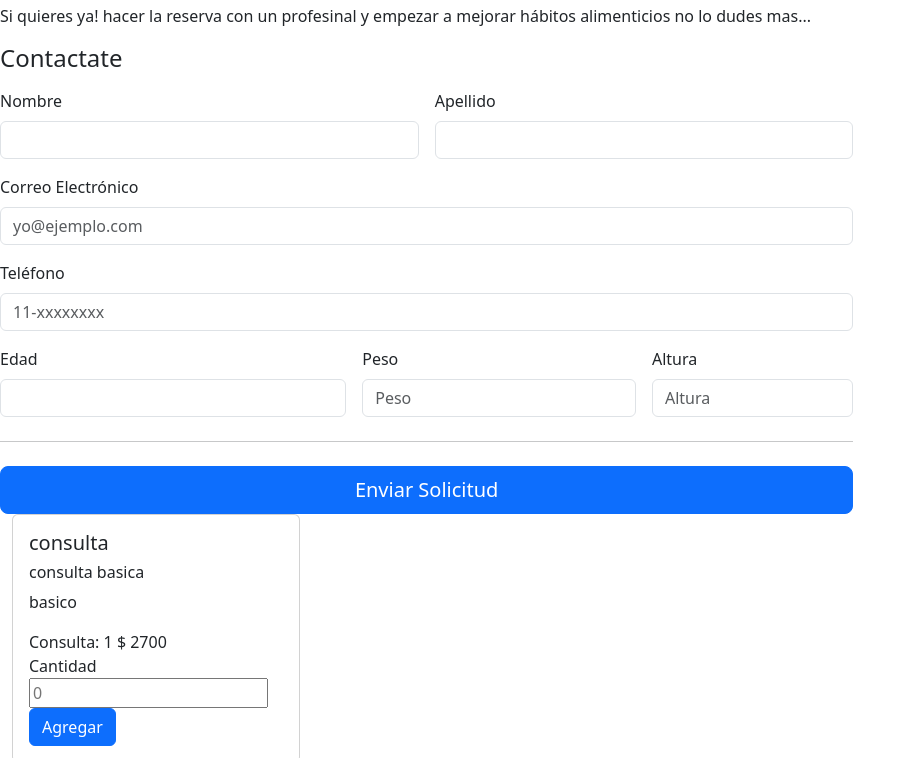
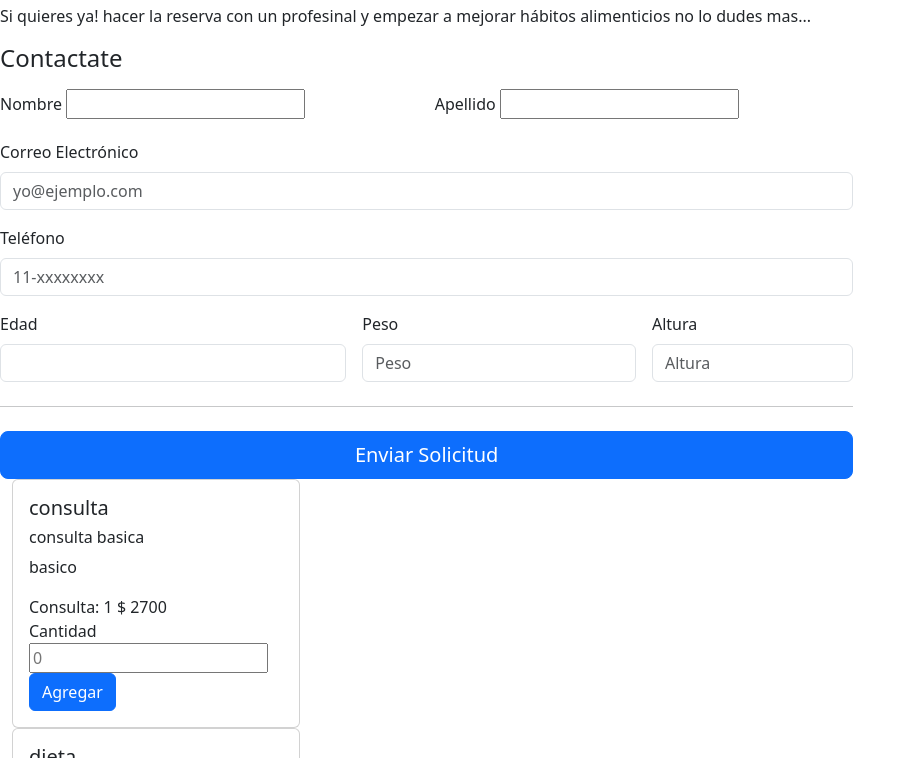
Before and after one commit to matiaslarumbe/javascript-comi39500, a plain HTML site: page index.html in a window 1280 px wide. Shown: the part 42-800 px from the top of the page, without its empty margins (0-916 px from the left). Drawn offline with nearby package versions, Linux system fonts and the light colour scheme.

Commit message:
Creacion de comentarios

```diff
--- a/index.html
+++ b/index.html
@@ -41,11 +41,11 @@
             <div class="col-md-7 col-lg-8">
               <h4 class="mb-3">Contactate</h4>
               <!-- SUBMIT -->
-              <form id="formulario" novalidate>
+              <form id="formulario"   novalidate>
                 <div class="row g-3">
                   <div class="col-sm-6">
                     <label for="Nombre" class="form-label">Nombre</label>
-                    <input type="text" class="form-control" id="Nombre">
+                    <input type="text" id="Nombre">
                     <div class="invalid-feedback">
                       Se requiere un nombre valido.
                     </div>
@@ -53,7 +53,7 @@
 
                   <div class="col-sm-6">
                     <label for="Apellido" class="form-label">Apellido</label>
-                    <input type="text" class="form-control" id="Apellido">
+                    <input type="text" id="Apellido">
                     <div class="invalid-feedback">
                       Se requiere un apellido válido.
                     </div>
@@ -127,6 +127,7 @@
         <script src="./main.js"></script>
               <!-- JS de bootstrap -->
         <script src="https://cdn.jsdelivr.net/npm/bootstrap@5.3.0-alpha1/dist/js/bootstrap.bundle.min.js" integrity="sha384-w76AqPfDkMBDXo30jS1Sgez6pr3x5MlQ1ZAGC+nuZB+EYdgRZgiwxhTBTkF7CXvN" crossorigin="anonymous"></script>
+        <!-- JS carrito boostrap -->
         <script src="https://cdn.jsdelivr.net/npm/bootstrap@5.1.3/dist/js/bootstrap.bundle.min.js" integrity="sha384-ka7Sk0Gln4gmtz2MlQnikT1wXgYsOg+OMhuP+IlRH9sENBO0LRn5q+8nbTov4+1p" crossorigin="anonymous"></script>
 
 </body>
--- a/main.js
+++ b/main.js
@@ -1,3 +1,5 @@
+const texto = document.getElementById("campoTexto");
+
 // Array de paciente
 class Paciente {
   constructor(nombre, apellido, correo, telefono, edad, peso, altura) {
```
